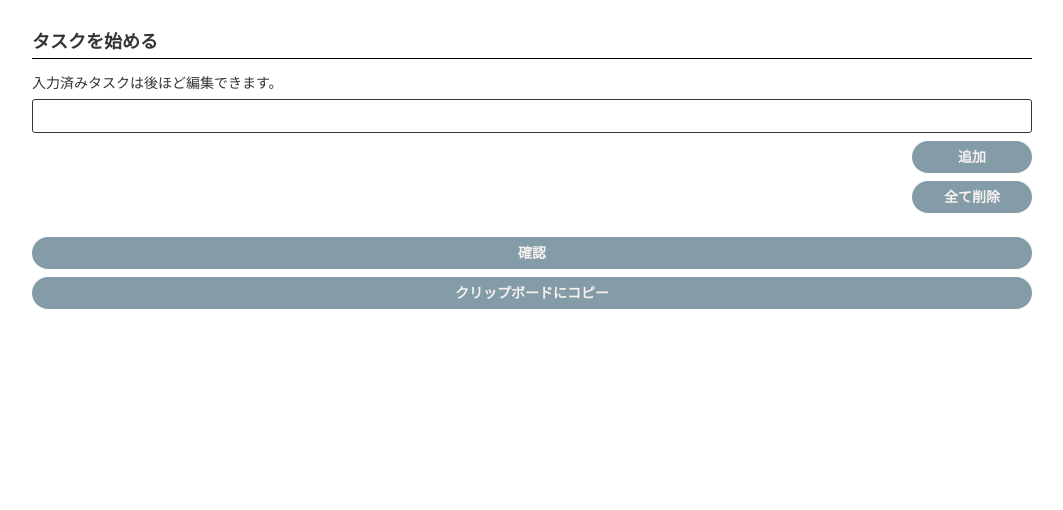
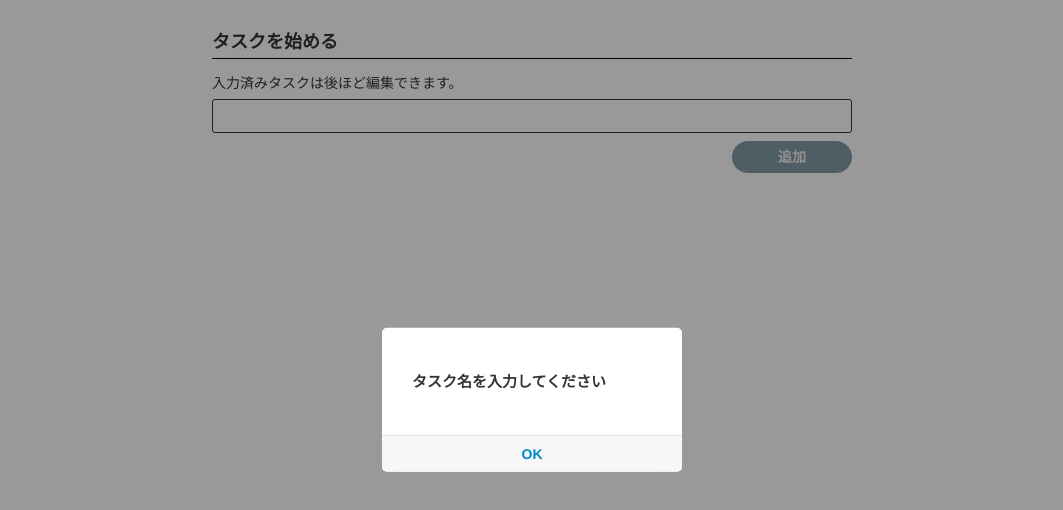
Before and after one commit to t-ogawa-s/nippo, a Vue app: page / in a window 1280 px wide. Both pictures are taken after a click on the button "追加". Shown: the top 510 px of the page, without its empty margins (108-1171 px from the left). Built offline with nearby package versions, Linux system fonts and the light colour scheme.

Commit message:
[add] タスクがない場合は不要な要素を非表示に。表示・非表示の切り替えをフェードに。タスク名がない時はアラート表示。

```diff
--- a/src/App.vue
+++ b/src/App.vue
@@ -7,6 +7,7 @@
         <input class="addTask__input" type="text" v-model="inputText" />
         <button class="addTask__addButton" @click="onClickAddTask">追加</button>
       </div>
+      <transition-group name="fade">
       <div
         class="taskList"
         v-for="taskItem in taskModels.list"
@@ -28,10 +29,13 @@
           <button class="taskCard__delete" @click="onClickRemove(taskItem)"></button>
         </div>
       </div>
-      <button class="clearButton" @click="onClickRemoveAll">全て削除</button>
+      </transition-group>
+      <transition name="fade">
+        <button class="clearButton" @click="onClickRemoveAll" v-if="isTaskAvalable">全て削除</button>
+      </transition>
       <div class="export">
-        <button class="export__preview" @click="onClickPreview">確認</button>
-        <button class="export__copy" @click="onClickCopy">
+        <button class="export__preview" @click="onClickPreview" v-if="isTaskAvalable">確認</button>
+        <button class="export__copy" @click="onClickCopy" v-if="isTaskAvalable">
           クリップボードにコピー
         </button>
       </div>
@@ -55,6 +59,14 @@
       ></confirmDialog>
     </transition>
     <transition name="fade">
+      <confirmDialog
+        v-if="showAlertDialogNoInput"
+        :confirm-text="alertNoInput"
+        :is-single-button="true"
+        @confirmed="onConfirmedAlertNoInput"
+      ></confirmDialog>
+    </transition>
+    <transition name="fade">
       <previewModal
         v-if="showPreview"
         :task-models="taskModels"
@@ -69,7 +81,7 @@ import { taskModel } from "./models/taskModel";
 import { taskModels } from "./models/taskModels";
 import confirmDialog from "./confirm";
 import previewModal from "./preview";
-import { confirmTextRemove, confirmTextAllRemove } from "./definitions";
+import { confirmTextRemove, confirmTextAllRemove, alertNoInput } from "./definitions";
 import "normalize.css";
 
 export default {
@@ -91,14 +103,24 @@ export default {
       currentTaskItemForConfirm: undefined,
       confirmTextRemove: confirmTextRemove,
       confirmTextAllRemove: confirmTextAllRemove,
+      alertNoInput: alertNoInput,
       showPreview: false,
+      showAlertDialogNoInput: false,
       outputText: undefined
     };
+  },
+  computed: {
+    isTaskAvalable: function() {
+      if (!!this.taskModels.list.length) {
+        return true;
+      }
+      return false;
+    }
   },
   methods: {
     onClickAddTask: function() {
       if (!this.inputText) {
-        console.log("nameが未入力です");
+        this.showAlertDialogNoInput = true;
         return;
       }
       const currentTaskItem = new taskModel(this.inputText);
@@ -136,8 +158,11 @@ export default {
     onCancelledAllRemove: function() {
       this.showConfirmDialogAllRemove = false;
     },
+    onConfirmedAlertNoInput: function() {
+      this.showAlertDialogNoInput =  false;
+    },
     onClickPreview: function() {
-      if (!this.taskModels.list.length) {
+      if (!this.isTaskAvalable) {
         console.log("タスクがありません");
         return;
       }
@@ -152,7 +177,6 @@ export default {
       }).join('\n');
     },
     onClickCopy: function() {
-      console.log('clicked');
       this.outputText = this.makeOutputText();
       this.$refs.textContainer.select();
       document.execCommand("copy");
@@ -175,7 +199,7 @@ export default {
   box-sizing: border-box;
 }
 .wrapper {
-  max-width: 1000px;
+  max-width: 640px;
   margin: 0 auto;
 }
 p {
@@ -224,8 +248,6 @@ p {
   align-items: center;
   color: $darkColor;
   width: 100%;
-  max-width: 375px;
-  margin: 0 auto;
   border-radius: 5px;
   padding: 5px;
   background: $mainColor;
@@ -322,7 +344,7 @@ p {
 }
 .fade-enter-active,
 .fade-leave-active {
-  transition: opacity 0.5s;
+  transition: opacity 0.3s;
 }
 .fade-enter,
 .fade-leave-to {
--- a/src/confirm.vue
+++ b/src/confirm.vue
@@ -5,10 +5,13 @@
         <p class="dialog__text">{{ confirmText }}</p>
       </div>
       <div class="dialog__footer">
-        <button class="dialog__button" @click="onClickConfirm">はい</button>
-        <button class="dialog__button" @click="onClickCancel">
-          いいえ
-        </button>
+        <button class="dialog__button" v-if="isSingleButton" @click="onClickConfirm">OK</button>
+        <template v-else>
+          <button class="dialog__button" @click="onClickConfirm">はい</button>
+          <button class="dialog__button" @click="onClickCancel">
+            いいえ
+          </button>
+        </template>
       </div>
     </div>
   </div>
@@ -21,7 +24,8 @@ export default {
   name: "confirmDialog",
   props: {
     taskItem: taskModel,
-    confirmText: String
+    confirmText: String,
+    isSingleButton: Boolean
   },
   methods: {
     onClickCancel: function() {
--- a/src/definitions.js
+++ b/src/definitions.js
@@ -1,2 +1,3 @@
 export const confirmTextRemove = "削除してよろしいですか？";
 export const confirmTextAllRemove = "すべて削除してよろしいですか？";
+export const alertNoInput = "タスク名を入力してください";
```
